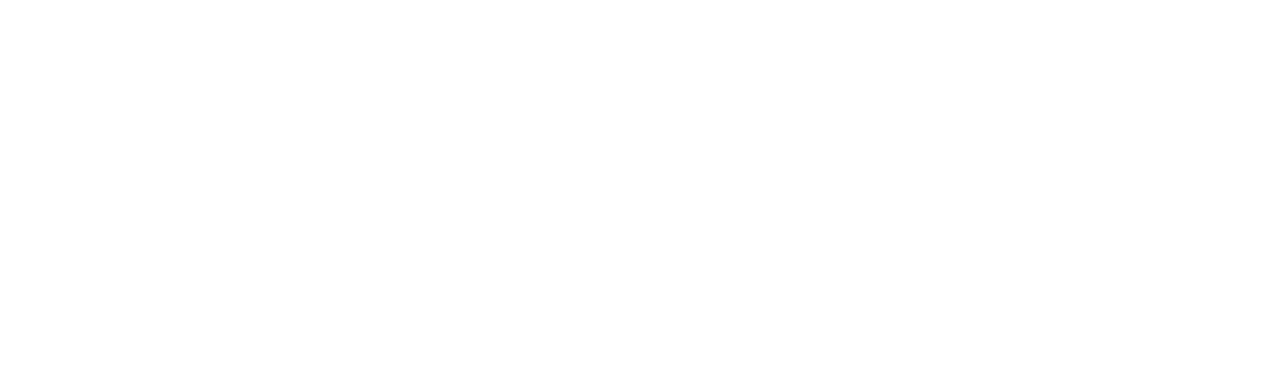
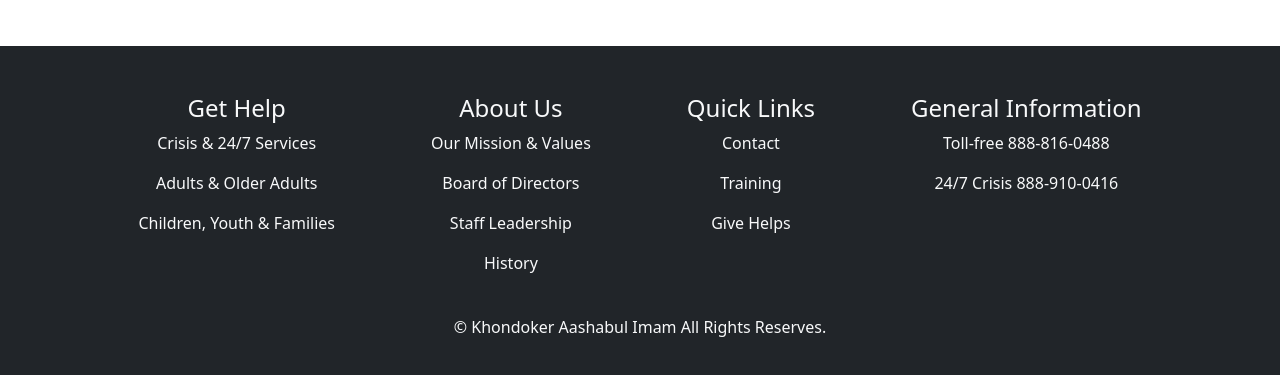
Before and after one commit to aashabul/dhaka-mental-health-service, a React (Create React App) app: page / in a window 1280 px wide. Shown: the part 1880-2255 px from the top of the page. Before the commit the page ends 1926 px from the top, so only its background shows below. Built offline with nearby package versions, Linux system fonts and the light colour scheme.

Commit message:
footer added

```diff
--- a/src/App.js
+++ b/src/App.js
@@ -1,14 +1,16 @@
-import logo from './logo.svg';
+
 import 'bootstrap/dist/css/bootstrap.min.css';
 import './App.css';
 import Services from './Pages/Home/Services/Services';
 import Header from './Pages/Components/Header/Header';
+import Footer from './Pages/Components/Footer/Footer';
 
 function App() {
   return (
     <div className="App">
       <Header></Header>
       <Services></Services>
+      <Footer></Footer>
     </div>
   );
 }
--- a/src/Pages/Components/Footer/Footer.js
+++ b/src/Pages/Components/Footer/Footer.js
@@ -2,8 +2,36 @@
 
 const Footer = () => {
     return (
-        <div>
-
+        <div className="bg-dark text-light py-5">
+            <div className=" d-flex  justify-content-center ">
+                <div className="px-5">
+                    <h4>Get Help</h4>
+                    <p>Crisis &amp; 24/7 Services</p>
+                    <p>Adults &amp; Older Adults</p>
+                    <p>Children, Youth &amp; Families</p>
+                </div>
+                <div className="px-5">
+                    <h4>About Us</h4>
+                    <p>Our Mission &amp; Values</p>
+                    <p>Board of Directors</p>
+                    <p>Staff Leadership</p>
+                    <p>History</p>
+                </div>
+                <div className="px-5">
+                    <h4>Quick Links</h4>
+                    <p>Contact</p>
+                    <p>Training</p>
+                    <p>Give Helps</p>
+                </div>
+                <div className="px-5">
+                    <h4>General Information</h4>
+                    <p>Toll-free 888‑816‑0488</p>
+                    <p>24/7 Crisis 888‑910‑0416</p>
+                </div>
+            </div>
+            <div className="pt-4">
+                &copy; Khondoker Aashabul Imam All Rights Reserves.
+            </div>
         </div>
     );
 };
--- a/src/Pages/Components/Header/Header.js
+++ b/src/Pages/Components/Header/Header.js
@@ -25,7 +25,7 @@
                     </Nav>
                 </Container>
             </Navbar>
-        </div>
+        </div >
     );
 };
 
--- a/src/Pages/Home/Service/Service.js
+++ b/src/Pages/Home/Service/Service.js
@@ -1,5 +1,5 @@
 import React from 'react';
-import { Button, Card, Col, Row } from 'react-bootstrap';
+import { Button, Card, Col } from 'react-bootstrap';
 
 const Service = ({ service }) => {
     const { name, img, description, id } = service;
```
